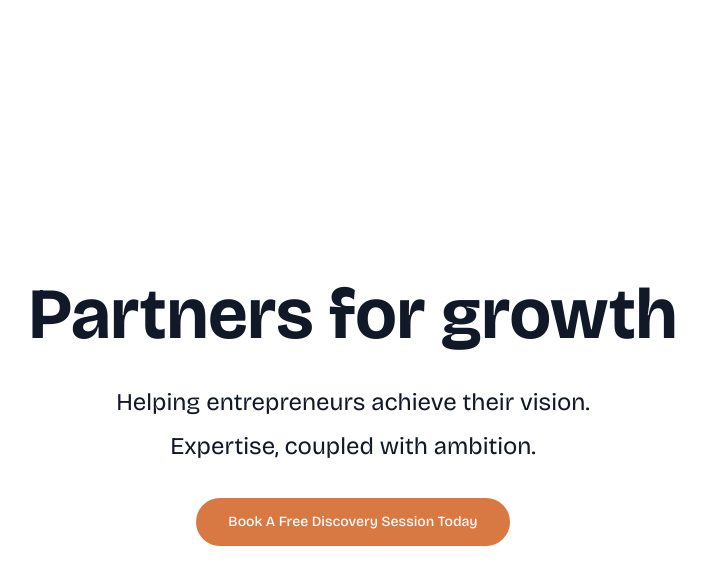
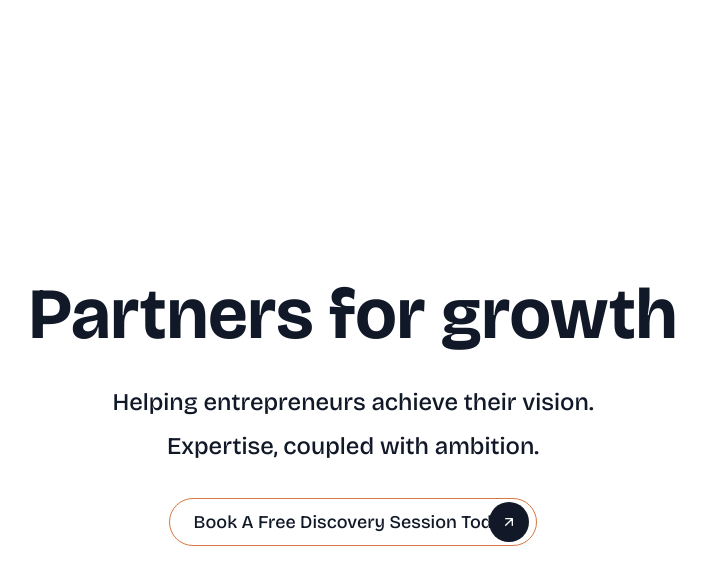
Before and after one commit to Haseeb-WebDeveloper/Phase-One-Partner, a Next.js app: page / in a window 1280 px wide. Both pictures are taken after a click on the button "Book A Free Discovery Session Today". Shown: the top 584 px of the page, without its empty margins (287-993 px from the left). Built offline with nearby package versions, Linux system fonts and the light colour scheme.

Commit message:
working on hero section

```diff
--- a/package.json
+++ b/package.json
@@ -40,8 +40,10 @@
     "cmdk": "^1.1.1",
     "date-fns": "^4.1.0",
     "embla-carousel-react": "^8.6.0",
+    "gsap": "^3.13.0",
     "input-otp": "^1.4.2",
     "lucide-react": "^0.542.0",
+    "motion": "^12.23.12",
     "next": "15.5.2",
     "next-themes": "^0.4.6",
     "react": "19.1.0",
--- a/src/components/pages/home/hero-section.tsx
+++ b/src/components/pages/home/hero-section.tsx
@@ -1,20 +1,93 @@
+"use client";
 import { Button } from "@/components/ui/button";
+import { useEffect, useRef } from "react";
+import { gsap } from "gsap";
 
 export default function HeroSection() {
+  const arrowRef = useRef<HTMLDivElement>(null);
+  const buttonRef = useRef<HTMLButtonElement>(null);
+
+  useEffect(() => {
+    const arrow = arrowRef.current;
+    const button = buttonRef.current;
+
+    if (!arrow || !button) return;
+
+    // Initial state - hide arrow
+    gsap.set(arrow, {
+      opacity: 0,
+      x: -50,
+      scale: 0.8
+    });
+
+    const handleMouseEnter = () => {
+      gsap.to(arrow, {
+        opacity: 1,
+        x: 0,
+        scale: 1,
+        duration: 0.4,
+        ease: "back.out(1.7)"
+      });
+    };
+
+    const handleMouseLeave = () => {
+      gsap.to(arrow, {
+        opacity: 0,
+        x: -30,
+        scale: 0.8,
+        duration: 0.3,
+        ease: "power2.out"
+      });
+    };
+
+    button.addEventListener('mouseenter', handleMouseEnter);
+    button.addEventListener('mouseleave', handleMouseLeave);
+
+    return () => {
+      button.removeEventListener('mouseenter', handleMouseEnter);
+      button.removeEventListener('mouseleave', handleMouseLeave);
+    };
+  }, []);
+
   return (
     <section className="w-full h-full min-h-[100vh]  flex justify-center items-center">
       <div className="flex flex-col gap-3 justify-center">
         <h1 className="p-6 text-7xl font-bold">Partners for growth</h1>
-        <div className="space-y-3 text-center text-2xl">
+        <div className="space-y-3 text-center text-2xl font-medium">
           <p>Helping entrepreneurs achieve their vision.</p>
           <p>Expertise, coupled with ambition.</p>
         </div>
-        <Button
-          size="xl"
-          className="rounded-full w-fit mx-auto mt-6"
-        >
-          Book A Free Discovery Session Today
-        </Button>
+        <div className="mt-6">
+          <div className="relative flex items-center justify-center w-fit  mx-auto">
+            <Button
+              ref={buttonRef}
+              size="xl"
+              className="bg-background border border-primary text-foreground text-lg font-medium rounded-full w-fit transition-all duration-300 hover:pr-16"
+            >
+              Book A Free Discovery Session Today
+            </Button>
+            <div
+              ref={arrowRef}
+              className="absolute right-2 w-10 h-10 bg-foreground rounded-full flex items-center justify-center pointer-events-none"
+            >
+              <svg
+                width="16"
+                height="16"
+                viewBox="0 0 24 24"
+                fill="none"
+                className="text-background"
+              >
+                <path
+                  d="M7 17L17 7M17 7H7M17 7V17"
+                  stroke="currentColor"
+                  strokeWidth="2"
+                  strokeLinecap="round"
+                  strokeLinejoin="round"
+                />
+              </svg>
+            </div>
+          </div>
+        </div>
       </div>
     </section>
   );
--- a/src/components/ui/button.tsx
+++ b/src/components/ui/button.tsx
@@ -10,7 +10,7 @@ const buttonVariants = cva(
     variants: {
       variant: {
         default:
-          "bg-primary text-primary-foreground shadow-xs hover:bg-primary/90",
+          "bg-primary text-primary-foreground hover:text-background shadow-xs hover:bg-primary/90",
         destructive:
           "bg-destructive text-white shadow-xs hover:bg-destructive/90 focus-visible:ring-destructive/20 dark:focus-visible:ring-destructive/40 dark:bg-destructive/60",
         outline:
@@ -25,7 +25,7 @@ const buttonVariants = cva(
         default: "h-9 px-4 py-2 has-[>svg]:px-3",
         sm: "h-8 rounded-md gap-1.5 px-3 has-[>svg]:px-2.5",
         lg: "h-10 rounded-md px-6 has-[>svg]:px-4",
-        xl: "h-12 rounded-md px-8 has-[>svg]:px-6",
+        xl: "h-12 rounded-md px-6 has-[>svg]:px-4",
         icon: "size-9",
       },
     },
```
Also changed, not shown: 1 other file (tests, documents, lock files or other folders).
